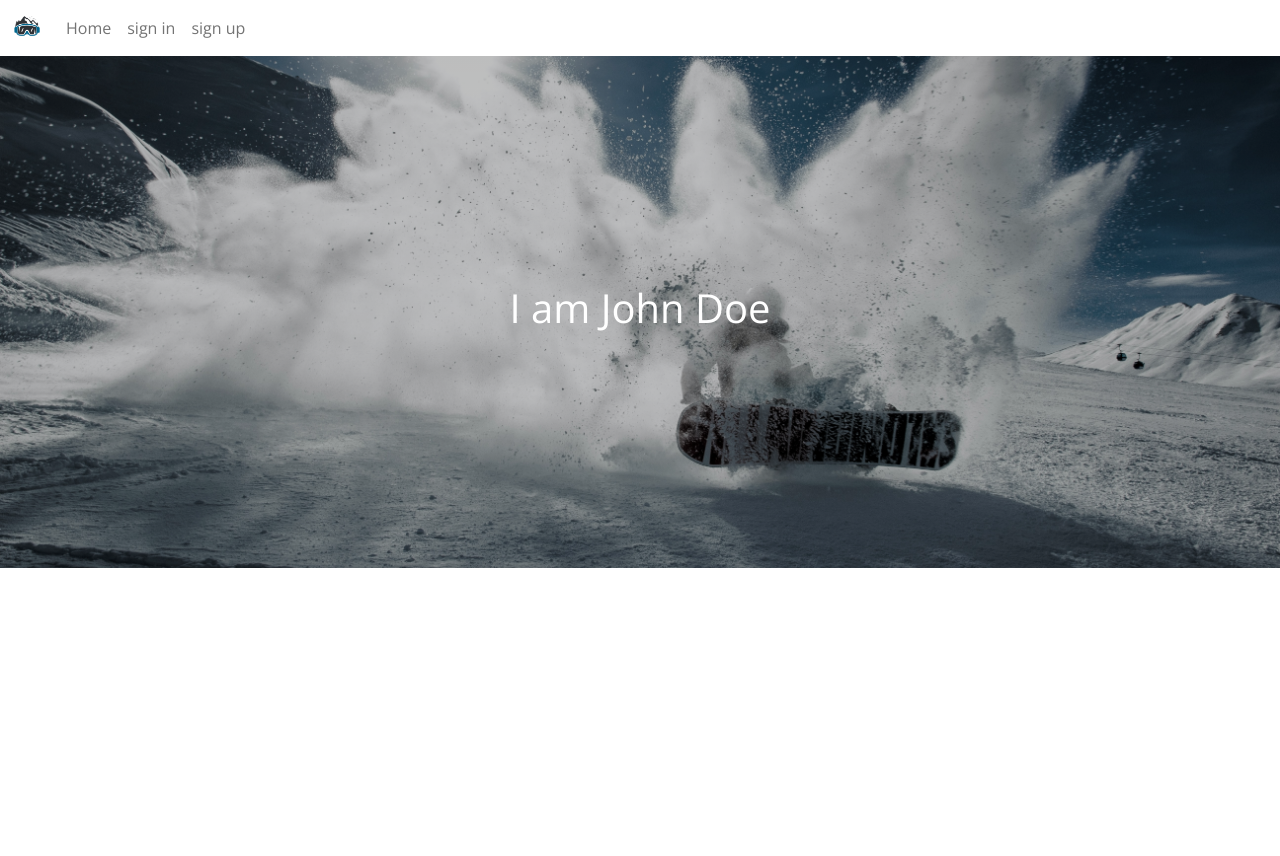
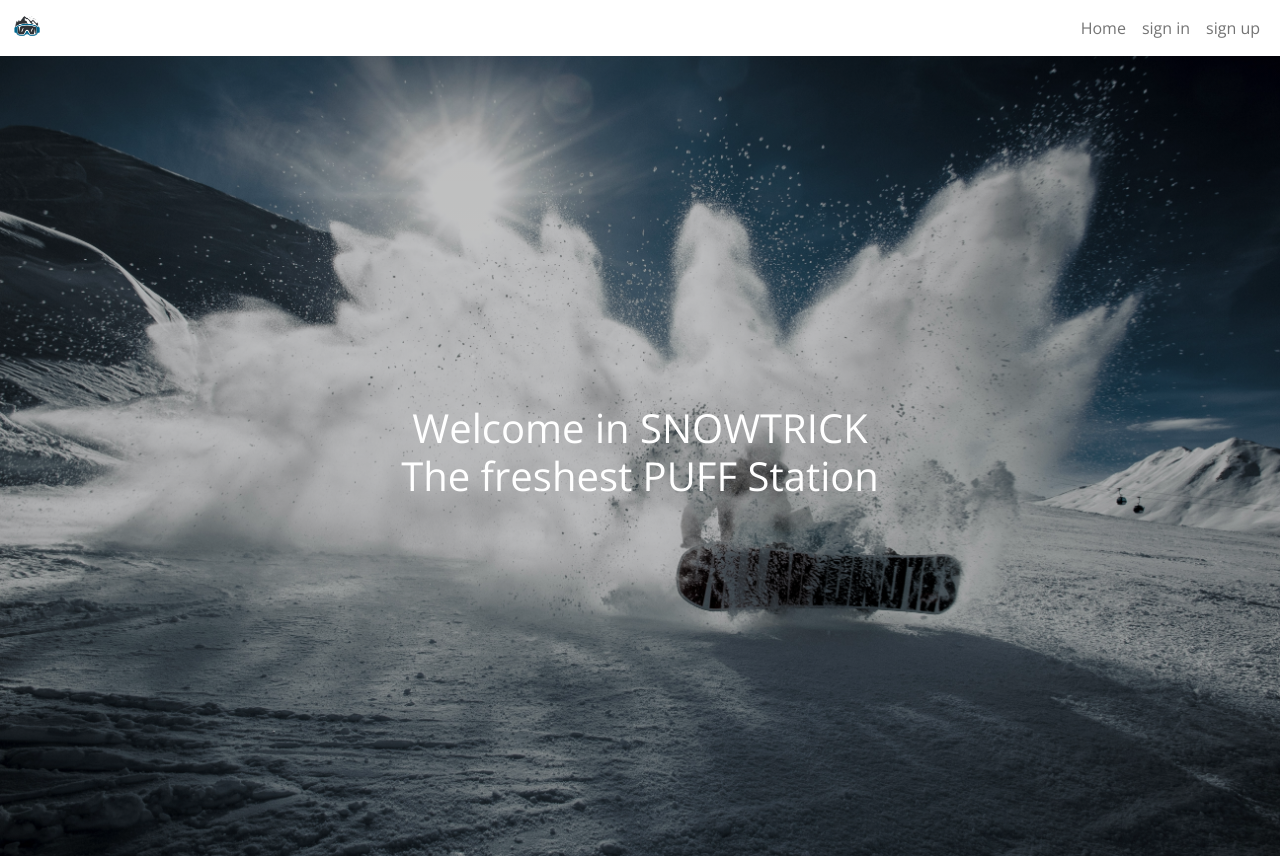
Before and after one commit to GabTHP/snowtricks, a Symfony app: template templates/trick/index.html.twig in a window 1280 px wide. Before the commit the page ends 568 px from the top, so only its background shows below. Run offline with Twig, Linux system fonts and the light colour scheme; the template is opened without the code that fills it, so the values that code supplies are empty; some libraries are stand-ins or nearby versions.

Commit message:
navbar ok, integrate js

```diff
--- a/public/css/style.css
+++ b/public/css/style.css
@@ -5,7 +5,7 @@
 		url("/images/snowboard_header.jpg");
 
 	/* Set a specific height */
-	height: 40vw;
+	height: 100vh;
 
 	/* Position and center the image to scale nicely on all screens */
 	background-position: center;
@@ -23,3 +23,9 @@
 	transform: translate(-50%, -50%);
 	color: white;
 }
+
+/* navbar */
+.float-right {
+	margin-left: auto;
+	margin-right: 0;
+}
--- a/templates/base.html.twig
+++ b/templates/base.html.twig
@@ -27,15 +27,15 @@
                 <button class="navbar-toggler" type="button" data-bs-toggle="collapse" data-bs-target="#navbarNavDropdown" aria-controls="navbarNavDropdown" aria-expanded="false" aria-label="Toggle navigation">
                 <span class="navbar-toggler-icon"></span>
                 </button>
-                <div class="collapse navbar-collapse " id="navbarNavDropdown">
-                <ul class="navbar-nav">
+                <div class="collapse navbar-collapse" id="navbarNavDropdown">
+                <ul class="navbar-nav float-right">
                     <li class="nav-item">
-                    <a class="nav-link float-right" aria-current="page" href="{{ url('home') }}">Home</a>
+                    <a class="nav-link" aria-current="page" href="{{ url('home') }}">Home</a>
                     </li>
-                    <li class="nav-item float-right">
+                    <li class="nav-item">
                     <a class="nav-link" href="{{ url('app_login') }}">sign in</a>
                     </li>
-                    <li class="nav-item float-right">
+                    <li class="nav-item">
                     <a class="nav-link" href="{{ url('app_register') }}">sign up</a>
                     </li>
                 </ul>
@@ -44,4 +44,6 @@
         </nav>
         {% block body %}{% endblock %}
     </body>
+    <script src="https://bootswatch.com/_vendor/jquery/dist/jquery.min.js"></script>
+    <script src="https://bootswatch.com/_vendor/bootstrap/dist/js/bootstrap.bundle.min.js"></script>
 </html>
--- a/templates/trick/index.html.twig
+++ b/templates/trick/index.html.twig
@@ -1,12 +1,10 @@
 {% extends 'base.html.twig' %}
-
-{% block title %}Hello TrickController!{% endblock %}
 
 {% block body %}
 
 <div class="hero-image">
   <div class="hero-text">
-    <h1 classe="large">I am John Doe</h1>
+    <h1 classe="large strong">Welcome in SNOWTRICK <br> The freshest PUFF Station</h1>
   </div>
 </div>
 
```
